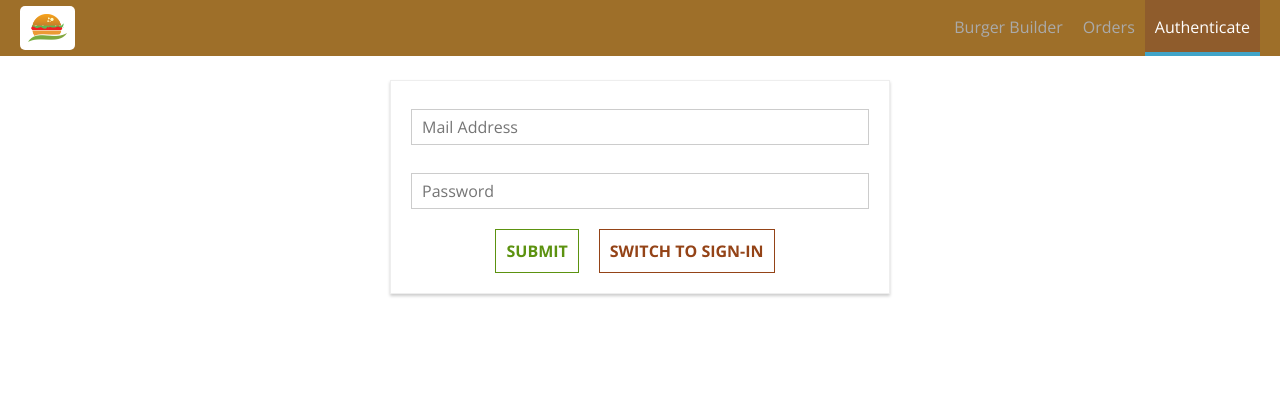
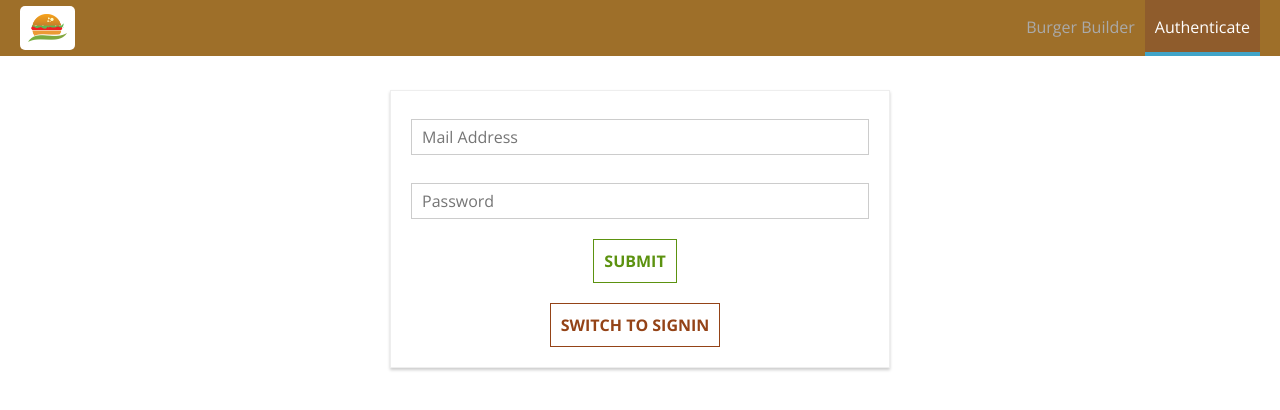
Before and after one commit to raphaelmatori/burger-builder, a React (Create React App) app: page /auth in a window 1280 px wide. Shown: the top 410 px of the page. Built offline with nearby package versions, Linux system fonts and the light colour scheme.

Commit message:
Authenticated actions Updating the UI depending on Auth State Adding a Logout Link Forwarding Unauthenticated Users

```diff
--- a/src/App.js
+++ b/src/App.js
@@ -7,6 +7,7 @@ import Checkout from './containers/Checkout/Checkout';
 import { Route, Switch } from 'react-router-dom';
 import Orders from './containers/Orders/Orders';
 import Auth from './containers/Auth/Auth';
+import Logout from './containers/Auth/Logout/Logout';
 
 function App() {
   return (
@@ -14,9 +15,10 @@ function App() {
       <div>
         <Layout>
           <Switch>
+            <Route path="/checkout" component={Checkout} />
+            <Route path="/orders" component={Orders} />
             <Route path="/auth" component={Auth} />
-            <Route path="/checkout" component={Checkout} />
-            <Route path="/Orders" component={Orders} />
+            <Route path="/logout" component={Logout} />
             <Route path="/" exact component={BurgerBuilder} />
           </Switch>
         </Layout>
--- a/src/components/Burger/BuildControls/BuildControls.js
+++ b/src/components/Burger/BuildControls/BuildControls.js
@@ -26,7 +26,13 @@ const buildControls = (props) => {
                 className={classes.OrderButton}
                 disabled={!props.purchasable}
                 onClick={props.ordered}
-            >ORDER NOW</button>
+            >
+                {
+                    props.isAuth
+                        ? "ORDER NOW"
+                        : "SIGN UP TO ORDER"
+                }
+            </button>
         </div>
     );
 };
--- a/src/components/Navigation/NavigationItems/NavigationItems.js
+++ b/src/components/Navigation/NavigationItems/NavigationItems.js
@@ -6,8 +6,16 @@ const navigationItems = (props) => {
     return (
         <ul className={classes.NavigationItems}>
             <NavigationItem link="/">Burger Builder</NavigationItem>
-            <NavigationItem link="/orders">Orders</NavigationItem>
-            <NavigationItem link="/auth">Authenticate</NavigationItem>
+            {
+                props.isAuthenticated
+                    ? <NavigationItem link="/orders">Orders</NavigationItem>
+                    : null
+            }
+            {
+                !props.isAuthenticated
+                    ? <NavigationItem link="/auth">Authenticate</NavigationItem>
+                    : <NavigationItem link="/logout">Logout</NavigationItem>
+            }
         </ul>
     );
 };
--- a/src/components/Navigation/SideDrawer/SideDrawer.js
+++ b/src/components/Navigation/SideDrawer/SideDrawer.js
@@ -20,7 +20,7 @@ const sideDrawer = (props) => {
                     <Logo />
                 </div>
                 <nav>
-                    <NavigationItems />
+                    <NavigationItems isAuthenticated={props.isAuth} />
                 </nav>
             </div>
         </Aux>
--- a/src/components/Navigation/Toolbar/Toolbar.js
+++ b/src/components/Navigation/Toolbar/Toolbar.js
@@ -12,7 +12,7 @@ const toolbar = (props) => {
                 <Logo />
             </div>
             <nav className={classes.DesktopOnly}>
-                <NavigationItems />
+                <NavigationItems isAuthenticated={props.isAuth} />
             </nav>
         </header>
     );
--- a/src/containers/Auth/Auth.js
+++ b/src/containers/Auth/Auth.js
@@ -1,11 +1,12 @@
 import React, { Component } from 'react';
 import { connect } from 'react-redux';
-import classes from './Auth.module.scss';
+import { Redirect } from 'react-router-dom';
 
-import Spinner from '../../components/UI/Spinner/Spinner';
 import Input from '../../components/UI/Input/Input';
 import Button from '../../components/UI/Button/Button';
-import * as actions from '../../store/actions';
+import Spinner from '../../components/UI/Spinner/Spinner';
+import classes from './Auth.module.scss';
+import * as actions from '../../store/actions/index';
 
 class Auth extends Component {
     state = {
@@ -14,7 +15,7 @@ class Auth extends Component {
                 elementType: 'input',
                 elementConfig: {
                     type: 'email',
-                    placeholder: 'Mail Address',
+                    placeholder: 'Mail Address'
                 },
                 value: '',
                 validation: {
@@ -28,7 +29,7 @@ class Auth extends Component {
                 elementType: 'input',
                 elementConfig: {
                     type: 'password',
-                    placeholder: 'Password',
+                    placeholder: 'Password'
                 },
                 value: '',
                 validation: {
@@ -39,16 +40,20 @@ class Auth extends Component {
                 touched: false
             }
         },
-        isSignUp: true
+        isSignup: true
     }
 
+    componentDidMount() {
+        if (!this.props.buildingBurger && this.props.authRedirectPath !== '/') {
+            this.props.onSetAuthRedirectPath();
+        }
+    }
 
-    checkValidity = (value, rules) => {
+    checkValidity(value, rules) {
+        let isValid = true;
         if (!rules) {
             return true;
         }
-
-        let isValid = true;
 
         if (rules.required) {
             isValid = value.trim() !== '' && isValid;
@@ -62,13 +67,14 @@ class Auth extends Component {
             isValid = value.length <= rules.maxLength && isValid
         }
 
-        if (rules.maxLength) {
-            isValid = value.length <= rules.maxLength && isValid
+        if (rules.isEmail) {
+            const pattern = /[a-z0-9!#$%&'*+/=?^_`{|}~-]+(?:\.[a-z0-9!#$%&'*+/=?^_`{|}~-]+)*@(?:[a-z0-9](?:[a-z0-9-]*[a-z0-9])?\.)+[a-z0-9](?:[a-z0-9-]*[a-z0-9])?/;
+            isValid = pattern.test(value) && isValid
         }
 
-        if (rules.isEmail) {
-            const pattern = /^(([^<>()[\]\\.,;:\s@"]+(\.[^<>()[\]\\.,;:\s@"]+)*)|(".+"))@((\[[0-9]{1,3}\.[0-9]{1,3}\.[0-9]{1,3}\.[0-9]{1,3}\])|(([a-zA-Z\-0-9]+\.)+[a-zA-Z]{2,}))$/;
-            isValid = pattern.test(String(value).toLowerCase()) && isValid;
+        if (rules.isNumeric) {
+            const pattern = /^\d+$/;
+            isValid = pattern.test(value) && isValid
         }
 
         return isValid;
@@ -83,19 +89,19 @@ class Auth extends Component {
                 valid: this.checkValidity(event.target.value, this.state.controls[controlName].validation),
                 touched: true
             }
-        }
+        };
         this.setState({ controls: updatedControls });
     }
 
     submitHandler = (event) => {
         event.preventDefault();
-        this.props.onAuth(this.state.controls.email.value, this.state.controls.password.value, this.state.isSignUp)
+        this.props.onAuth(this.state.controls.email.value, this.state.controls.password.value, this.state.isSignup);
     }
 
     switchAuthModeHandler = () => {
         this.setState(prevState => {
-            return { isSignUp: !prevState.isSignUp }
-        })
+            return { isSignup: !prevState.isSignup };
+        });
     }
 
     render() {
@@ -104,7 +110,7 @@ class Auth extends Component {
             formElementsArray.push({
                 id: key,
                 config: this.state.controls[key]
-            })
+            });
         }
 
         let form = formElementsArray.map(formElement => (
@@ -116,8 +122,7 @@ class Auth extends Component {
                 invalid={!formElement.config.valid}
                 shouldValidate={formElement.config.validation}
                 touched={formElement.config.touched}
-                changed={(event) => this.inputChangedHandler(event, formElement.id)}
-            />
+                changed={(event) => this.inputChangedHandler(event, formElement.id)} />
         ));
 
         if (this.props.loading) {
@@ -129,19 +134,25 @@ class Auth extends Component {
         if (this.props.error) {
             errorMessage = (
                 <p>{this.props.error.message}</p>
-            )
+            );
+        }
+
+        let authRedirect = null;
+        if (this.props.isAuthenticated) {
+            authRedirect = <Redirect to={this.props.authRedirectPath} />
         }
 
         return (
-            <div className={classes.Auth}>
+            <div className={[classes.Auth, classes.Box].join(' ')}>
+                {authRedirect}
                 {errorMessage}
-                <form onSubmit={this.submitHandler} className={classes.Box}>
+                <form onSubmit={this.submitHandler}>
                     {form}
                     <Button btnType="Success">SUBMIT</Button>
-                    <Button
-                        clicked={this.switchAuthModeHandler}
-                        btnType="Danger">SWITCH TO {this.state.isSignUp ? "SIGN-IN" : "SIGN-UP"}</Button>
                 </form>
+                <Button
+                    clicked={this.switchAuthModeHandler}
+                    btnType="Danger">SWITCH TO {this.state.isSignup ? 'SIGNIN' : 'SIGNUP'}</Button>
             </div>
         );
     }
@@ -151,13 +162,17 @@ const mapStateToProps = state => {
     return {
         loading: state.auth.loading,
         error: state.auth.error,
-    }
-}
+        isAuthenticated: state.auth.token !== null,
+        buildingBurger: state.burgerBuilder.building,
+        authRedirectPath: state.auth.authRedirectPath
+    };
+};
 
 const mapDispatchToProps = dispatch => {
     return {
-        onAuth: (email, password, isSignup) => dispatch(actions.auth(email, password, isSignup))
-    }
-}
+        onAuth: (email, password, isSignup) => dispatch(actions.auth(email, password, isSignup)),
+        onSetAuthRedirectPath: () => dispatch(actions.setAuthRedirectPath('/'))
+    };
+};
 
 export default connect(mapStateToProps, mapDispatchToProps)(Auth);
--- a/src/containers/Auth/Auth.module.scss
+++ b/src/containers/Auth/Auth.module.scss
@@ -1,11 +1,10 @@
 .Auth {
-    margin: 80px auto;
+    margin: 90px auto;
     width: 80%;
     text-align: center;
     padding-bottom:50px;
 
-    .Box{
-        margin-top: 20px;
+    &.Box{
         height: calc(100% - 80px);
         background-color: white;
         box-shadow: 0 2px 3px #ccc;
--- /dev/null
+++ b/src/containers/Auth/Logout/Logout.js
@@ -0,0 +1,23 @@
+import React, { Component } from 'react';
+import { Redirect } from 'react-router-dom';
+import { connect } from 'react-redux';
+
+import * as actions from '../../../store/actions/index';
+
+class Logout extends Component {
+    componentDidMount () {
+        this.props.onLogout();
+    }
+
+    render () {
+        return <Redirect to="/"/>;
+    }
+}
+
+const mapDispatchToProps = dispatch => {
+    return {
+        onLogout: () => dispatch(actions.logout())
+    };
+};
+
+export default connect(null, mapDispatchToProps)(Logout);
--- a/src/hoc/Layout/Layout.js
+++ b/src/hoc/Layout/Layout.js
@@ -1,5 +1,6 @@
 import React, { Component } from 'react'
 import Aux from '../myAux/myAux';
+import { connect } from 'react-redux';
 import Toolbar from '../../components/Navigation/Toolbar/Toolbar';
 import SideDrawer from '../../components/Navigation/SideDrawer/SideDrawer';
 
@@ -21,8 +22,15 @@ class Layout extends Component {
     render() {
         return (
             <Aux>
-                <Toolbar drawerToggleClicked={this.sideDrawerToggleHandler} />
-                <SideDrawer open={this.state.showSideDrawer} closed={this.sideDrawerClosedHandler} />
+                <Toolbar
+                    drawerToggleClicked={this.sideDrawerToggleHandler}
+                    isAuth={this.props.isAuthenticated}
+                />
+                <SideDrawer
+                    open={this.state.showSideDrawer}
+                    closed={this.sideDrawerClosedHandler}
+                    isAuth={this.props.isAuthenticated}
+                />
                 <main style={{ marginTop: 35 }}>
                     {this.props.children}
                 </main>
@@ -31,4 +39,10 @@ class Layout extends Component {
     }
 }
 
-export default Layout;
+const mapStateToProps = state => {
+    return {
+        isAuthenticated: state.auth.token !== null
+    }
+}
+
+export default connect(mapStateToProps)(Layout);
--- a/src/store/actions/auth.js
+++ b/src/store/actions/auth.js
@@ -74,6 +74,7 @@ export const setAuthRedirectPath = (path) => {
     };
 };
 
+
 export const authCheckState = () => {
     return dispatch => {
         const token = localStorage.getItem('token');
```
Also changed, not shown: src/containers/BurgerBuilder/BurgerBuilder.js (+8 -2 lines), src/store/actions/index.js (+4 -3 lines).
